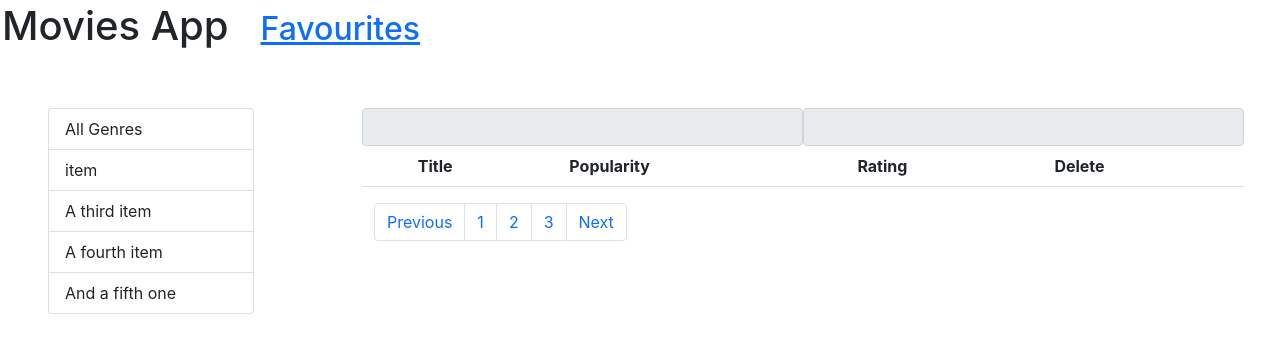
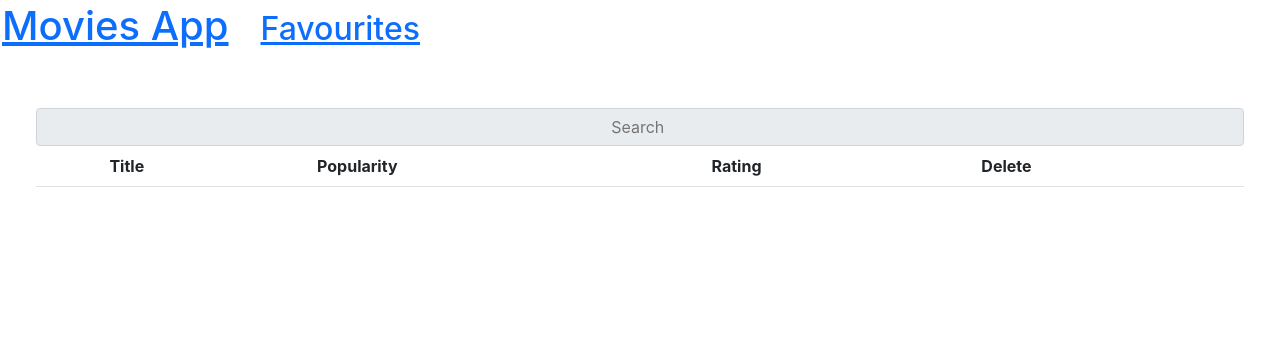
Before and after one commit to vivekgarrg/MovieApp, a React (Create React App) app: page /favourite in a window 1280 px wide. Shown: the top 352 px of the page. Built offline with nearby package versions, Linux system fonts and the light colour scheme.

Commit message:
popularity and ratings sorted

```diff
--- a/package.json
+++ b/package.json
@@ -7,6 +7,7 @@
     "@testing-library/react": "^12.1.2",
     "@testing-library/user-event": "^13.5.0",
     "axios": "^0.25.0",
+    "fortawesome": "0.0.1-security",
     "react": "^17.0.2",
     "react-dom": "^17.0.2",
     "react-router-dom": "^6.2.1",
--- a/public/index.html
+++ b/public/index.html
@@ -9,8 +9,10 @@
       name="description"
       content="Web site created using create-react-app"
     />
+    <link rel="stylesheet" href="https://cdnjs.cloudflare.com/ajax/libs/font-awesome/6.0.0/css/all.min.css" integrity="sha512-9usAa10IRO0HhonpyAIVpjrylPvoDwiPUiKdWk5t3PyolY1cOd4DSE0Ga+ri4AuTroPR5aQvXU9xC6qOPnzFeg==" crossorigin="anonymous" referrerpolicy="no-referrer" />
     <link rel="apple-touch-icon" href="%PUBLIC_URL%/logo192.png" />
     <link href="https://cdn.jsdelivr.net/npm/bootstrap@5.1.3/dist/css/bootstrap.min.css" rel="stylesheet" integrity="sha384-1BmE4kWBq78iYhFldvKuhfTAU6auU8tT94WrHftjDbrCEXSU1oBoqyl2QvZ6jIW3" crossorigin="anonymous">
+
     <!--
       manifest.json provides metadata used when your web app is installed on a
       user's mobile device or desktop. See https://developers.google.com/web/fundamentals/web-app-manifest/
--- a/src/Components/Favourite.js
+++ b/src/Components/Favourite.js
@@ -5,43 +5,70 @@ export default class Favourite extends Component {
     {
         super()
         this.state = {
-            genres:[]
+            movies:[],
+            currText:''
         }
     }
+    popularityAsc=()=>{
+      let temp = this.state.movies;
+
+      temp.sort(function(objA, objB){
+         return objA.popularity-objB.popularity
+      })
+
+    this.setState({
+    movies:[...temp]
+   })
+ }
+ RatingAsc=()=>{
+  let temp = this.state.movies;
+
+  temp.sort(function(objA, objB){
+     return objA.vote_average-objB.vote_average
+  })
+
+this.setState({
+movies:[...temp]
+})
+ }
+    componentDidMount()
+    {
+        this.setState({
+        movies:JSON.parse(localStorage.getItem('movies-app')||'[]')
+        })
+    }
   render() {
-    const oldData =   JSON.parse(localStorage.getItem('movies-app')||'[]')
-      let temp = oldData.map((movie)=>{
-          console.log(movie)
-      })
+    let filterArr = []
+   if(this.state.currText == '')
+   {
+       filterArr=this.state.movies;
+   }else{
+     filterArr=this.state.movies.filter((movieObj)=>
+     {
+       let title =movieObj.original_title.toLowerCase();
+       return title.includes(this.state.currText.toLowerCase())
+     })
+   }
+   console.log(filterArr)
     return (
       <>
       <div className='main'>
             <div className='row'>
-                <div className='col-3'>
-             <ul class="list-group favourites-generes">
-             <li className="list-group-item">All Genres</li>
-             <li className="list-group-item">item</li>
-             <li className="list-group-item">A third item</li>
-             <li className="list-group-item">A fourth item</li>
-             <li className="list-group-item">And a fifth one</li>
-             </ul>
-
-                </div>
-                <div className='col-9'>
+                <div className='col'>
                     <div className='row favourites-table'>
-                        <input type='text' className='col input-group-text'/> <input type='text' className='col input-group-text'/>
-                        <table class="table">
+                        <input placeholder='Search ' type='text' className='col input-group-text' value={this.state.currText} onChange={(e)=>this.setState({currText:e.target.value})}/>
+                                                <table class="table">
   <thead>
     <tr>
       <th scope="col"></th>
       <th scope="col">Title</th>
-      <th scope="col">Popularity</th>
-      <th scope="col">Rating</th>
+      <th scope="col" onClick={this.popularityAsc} >Popularity</th>
+      <th scope="col" onClick={this.RatingAsc}>Rating</th>
       <th scope="col">Delete</th>
     </tr>
   </thead>
   <tbody>
-      {oldData.map((movieObj)=>{
+      {filterArr.map((movieObj)=>{
           return(
             <tr>
             <th scope="row"><img style={{width:100}} src={`https://image.tmdb.org/t/p/original/${movieObj.backdrop_path}`}/></th>
@@ -55,16 +82,6 @@ export default class Favourite extends Component {
   </tbody>
 </table>
 
-
-<nav aria-label="Page navigation example">
-  <ul class="pagination">
-    <li class="page-item"><a class="page-link" href="#">Previous</a></li>
-    <li class="page-item"><a class="page-link" href="#">1</a></li>
-    <li class="page-item"><a class="page-link" href="#">2</a></li>
-    <li class="page-item"><a class="page-link" href="#">3</a></li>
-    <li class="page-item"><a class="page-link" href="#">Next</a></li>
-  </ul>
-</nav>
                     </div>
                 </div>
             </div>
--- a/src/Components/Movies.js
+++ b/src/Components/Movies.js
@@ -95,7 +95,7 @@ handleFavouriteState = () =>{
                 {/* <div className="card-body movie-body"> */}
                   <h5 className="card-title movie-title">{movieObj.title}</h5>
                   <div className='button-wrapper' style={{display:"flex", width:"100%", justifyContent:"center"}}>
-                    { this.state.hover == movieObj.id &&  <a className="btn btn-primary movie-button" onClick={()=>this.handleFavourite(movieObj)}>{this.state.favourites.includes(movieObj.id)?"Remove":"Add"}</a>}
+                    { this.state.hover == movieObj.id &&  <a className="btn btn-primary movie-button" onClick={()=>this.handleFavourite(movieObj)}>{this.state.favourites.includes(movieObj.id)?"Remove from Favourites":"Add to Favourites"}</a>}
 
                 {/* </div> */}
                 </div>
--- a/src/Components/NavBar.js
+++ b/src/Components/NavBar.js
@@ -5,7 +5,7 @@ export default class NavBar extends Component {
   render() {
     return (
       <div style={{display:"flex", padding:"2px"}}>
-          <h1>Movies App</h1>
+          <Link to='/'><h1>Movies App</h1></Link>
           <Link to='/favourite'><h2 style={{marginLeft:"2rem", marginTop:"0.5rem"}} >Favourites</h2></Link>
       </div>
     )
```
Also changed, not shown: 1 other file (tests, documents, lock files or other folders).
